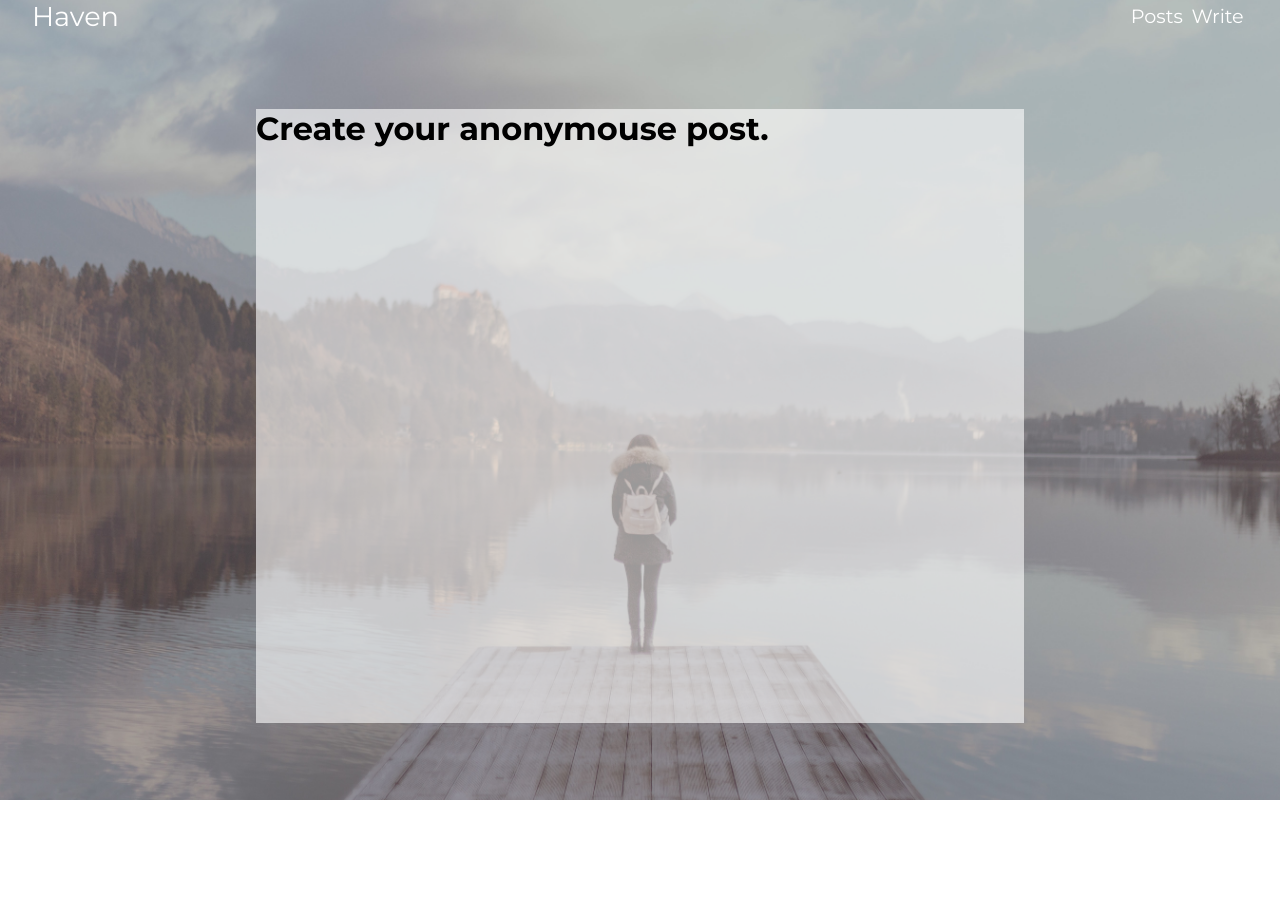
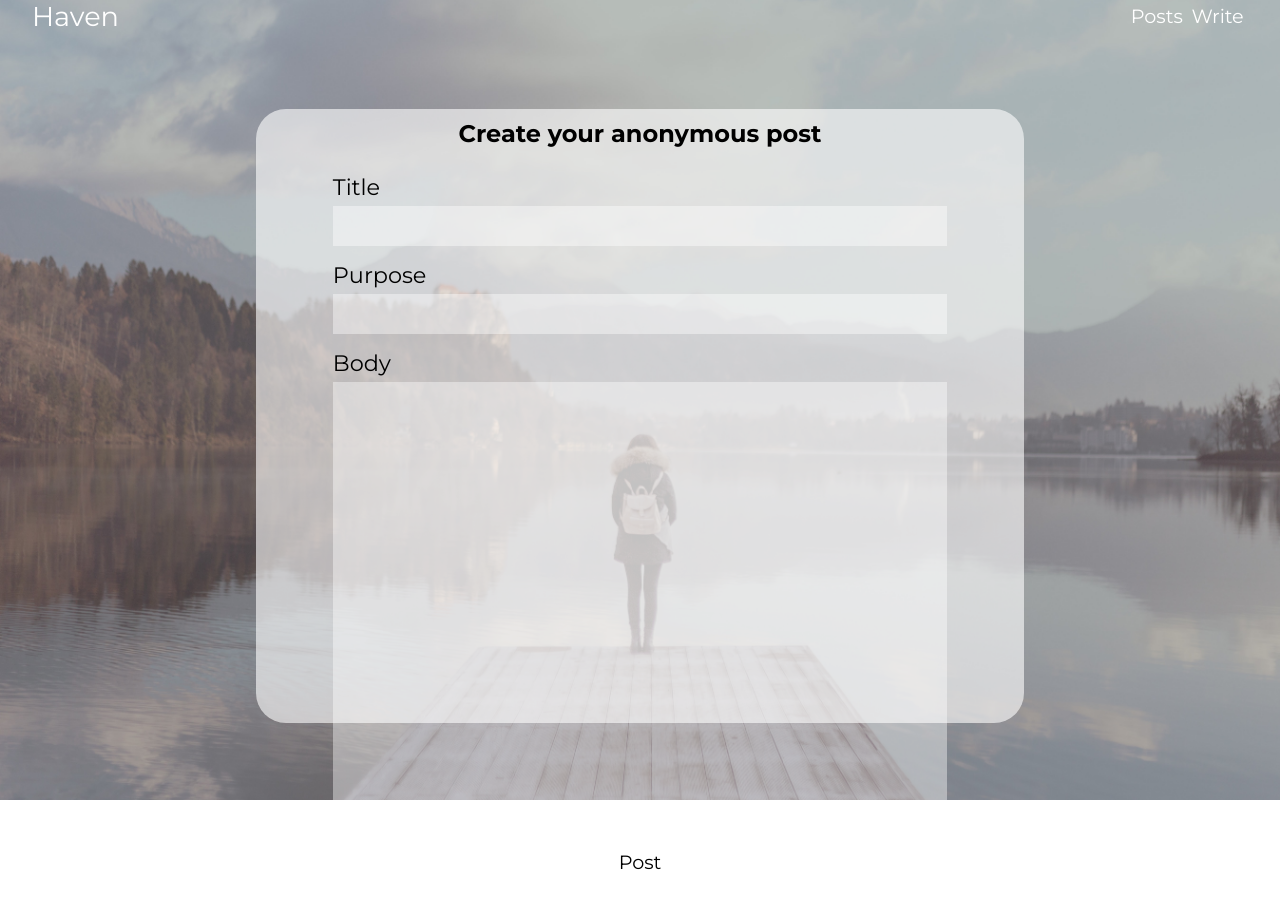
Before and after one commit to johnsuico/haven, a React (Create React App) app in the folder frontend/: page /create in a window 1280 px wide. Before the commit the page ends 800 px from the top, so only its background shows below. Built offline with nearby package versions, Linux system fonts and the light colour scheme; the HTML template or start-up script is replaced by a standard one.

Commit message:
finish create form mockup

```diff
--- a/frontend/src/Components/Create-component/Create.js
+++ b/frontend/src/Components/Create-component/Create.js
@@ -8,7 +8,30 @@ function Create() {
     <div className="bg">
       <div className="create">
         <div className="create-container">
-          <h1 className="create-title">Create your anonymouse post.</h1>
+          <h1 className="create-title">Create your anonymous post</h1>
+            <form className="create-form">
+              <div className="create-form-section">
+                <label className="create-form-label">
+                  Title
+                </label>
+                <input type="text" className="create-form-text-input"/>
+              </div>
+              <div className="create-form-section">
+                <label className="create-form-label">
+                  Purpose
+                </label>
+                <input type="text" className="create-form-text-input"/>
+              </div>
+              <div className="create-form-section">
+                <label className="create-form-label">
+                  Body
+                </label>
+                <textarea className="create-form-textarea" rows="22"></textarea>
+              </div>
+              <div className="form-submit">
+                <input type="submit" value="Post" className="create-form-submit"/>
+              </div>
+            </form>
         </div>
       </div>
     </div>
--- a/frontend/src/Components/Create-component/create.css
+++ b/frontend/src/Components/Create-component/create.css
@@ -11,4 +11,63 @@
   height: 80%;
   margin: auto;
   background-color: rgba(255, 255, 255, 0.6);
+  border-radius: 30px;
+  display: flex;
+  flex-direction: column;
 }
+
+.create-title {
+  font-size: 1.5rem;
+  text-align: center;
+  margin: 10px 0;
+}
+
+.create-form-section {
+  display: flex;
+  flex-direction: column;
+  width: 80%;
+  margin: 10px auto;
+}
+
+.create-form-label {
+  font-size: 1.4rem;
+  margin: 5px 0;
+}
+
+.create-form-text-input {
+  height: 40px;
+  font-size: 1.2rem;
+  background-color: rgba(255, 255, 255, 0.4);
+  outline: none;
+  padding: 0 10px;
+  border: none;
+}
+
+.create-form-textarea {
+  outline: none;
+  background-color: rgba(255, 255, 255, 0.4);
+  resize: none;
+  border: none;
+  padding: 10px;
+  font-size: 1rem;
+}
+
+.form-submit {
+  width: 100%;
+  text-align: center;
+  margin: 20px 0;
+}
+
+.create-form-submit {
+  padding: 10px 15px;
+  color: black;
+  background-color: rgba(255, 255, 255, 0.4);
+  border: none;
+  border-radius: 30px;
+  font-size: 1.2rem;
+  transition: ease-in-out 0.3s;
+}
+
+.create-form-submit:hover {
+  background-color: rgba(255, 255, 255, 0.6);
+}
```
